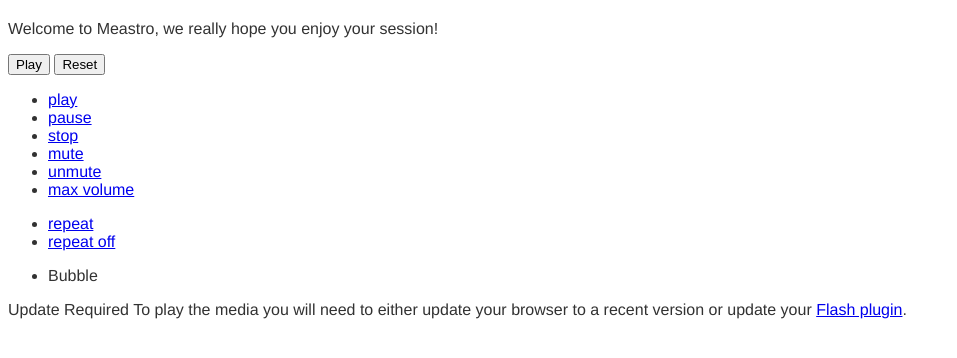
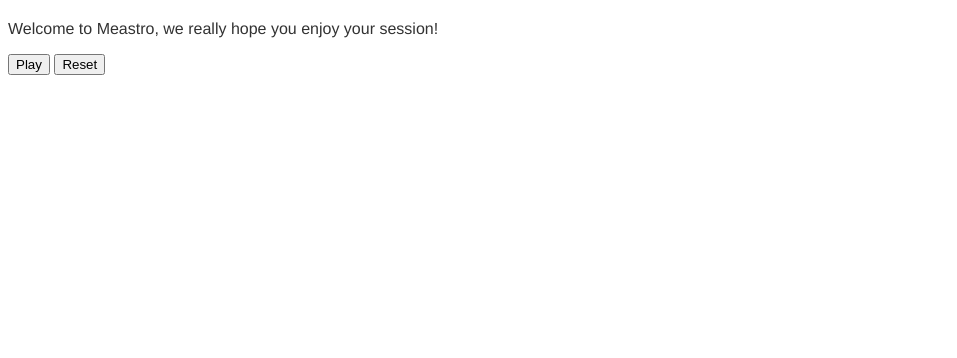
Before and after one commit to llovett/maestro, a Django app: template maestro_site/templates/index.html in a window 1280 px wide. Shown: the part 36-394 px from the top of the page, without its empty margins (0-957 px from the left). Run offline with Django 3.2, Linux system fonts and the light colour scheme; the template is opened without the code that fills it, so the values that code supplies are empty; parts of the project's set-up code (start-up, migrations or seed data) failed here and were passed over.

Commit message:
fixed typo; made javascript player invisible

```diff
--- a/maestro_site/static/script/sync.js
+++ b/maestro_site/static/script/sync.js
@@ -78,11 +78,11 @@ $( document ).ready(
 		       var requestToResponse = (localMillisAfter - localMillis)/2.0;
 
 		       // The offset
-		       var offset = date.time - localMillis - requestToResponse;
+		       var offset = data.time - localMillis - requestToResponse;
 		       maestro.utils.clientServerTimeOffset = offset;
 
 		       // For debugging only
-		       $('#status_text').text("server: "+date.time+", local: "+localMillis+"; your time offset is "+offset);
+		       $('#status_text').text("server: "+data.time+", local: "+localMillis+"; your time offset is "+offset);
 
 		       // Continue doing what we need, now having the offset calculated for us
 		       callback();
--- a/maestro_site/templates/index.html
+++ b/maestro_site/templates/index.html
@@ -36,45 +36,46 @@
 
 	  <!-- jplayer.org version of the player -->
 	  <div id="jquery_jplayer_1" class="jp-jplayer"></div>
-	  <div id="jp_container_1" class="jp-audio">
-	    <div class="jp-type-single">
-	      <div class="jp-gui jp-interface">
-		<ul class="jp-controls">
-		  <li><a href="javascript:;" class="jp-play" tabindex="1">play</a></li>
-		  <li><a href="javascript:;" class="jp-pause" tabindex="1">pause</a></li>
-		  <li><a href="javascript:;" class="jp-stop" tabindex="1">stop</a></li>
-		  <li><a href="javascript:;" class="jp-mute" tabindex="1" title="mute">mute</a></li>
-		  <li><a href="javascript:;" class="jp-unmute" tabindex="1" title="unmute">unmute</a></li>
-		  <li><a href="javascript:;" class="jp-volume-max" tabindex="1" title="max volume">max volume</a></li>
-		</ul>
-		<div class="jp-progress">
-		  <div class="jp-seek-bar">
-		    <div class="jp-play-bar"></div>
-		  </div>
-		</div>
-		<div class="jp-volume-bar">
-		  <div class="jp-volume-bar-value"></div>
-		</div>
-		<div class="jp-time-holder">
-		  <div class="jp-current-time"></div>
-		  <div class="jp-duration"></div>
-		  <ul class="jp-toggles">
-		    <li><a href="javascript:;" class="jp-repeat" tabindex="1" title="repeat">repeat</a></li>
-		    <li><a href="javascript:;" class="jp-repeat-off" tabindex="1" title="repeat off">repeat off</a></li>
-		  </ul>
-		</div>
-	      </div>
-	      <div class="jp-title">
-		<ul>
-		  <li>Bubble</li>
-		</ul>
-	      </div>
-	      <div class="jp-no-solution">
-		<span>Update Required</span>
-		To play the media you will need to either update your browser to a recent version or update your <a href="http://get.adobe.com/flashplayer/" target="_blank">Flash plugin</a>.
-	      </div>
-	    </div>
-	  </div>
+	  <!-- <div id="jp_container_1" class="jp-audio"> -->
+	  <!--   <div class="jp-type-single"> -->
+	  <!--     <div class="jp-gui jp-interface"> -->
+	  <!-- 	<ul class="jp-controls"> -->
+	  <!-- 	  <li><a href="javascript:;" class="jp-play" tabindex="1">play</a></li> -->
+	  <!-- 	  <li><a href="javascript:;" class="jp-pause" tabindex="1">pause</a></li> -->
+	  <!-- 	  <li><a href="javascript:;" class="jp-stop" tabindex="1">stop</a></li> -->
+	  <!-- 	  <li><a href="javascript:;" class="jp-mute" tabindex="1" title="mute">mute</a></li> -->
+	  <!-- 	  <li><a href="javascript:;" class="jp-unmute" tabindex="1" title="unmute">unmute</a></li> -->
+	  <!-- 	  <li><a href="javascript:;" class="jp-volume-max" tabindex="1" title="max volume">max volume</a></li> -->
+	  <!-- 	</ul> -->
+	  <!-- 	<div class="jp-progress"> -->
+	  <!-- 	  <div class="jp-seek-bar"> -->
+	  <!-- 	    <div class="jp-play-bar"></div> -->
+	  <!-- 	  </div> -->
+	  <!-- 	</div> -->
+	  <!-- 	<div class="jp-volume-bar"> -->
+	  <!-- 	  <div class="jp-volume-bar-value"></div> -->
+	  <!-- 	</div> -->
+	  <!-- 	<div class="jp-time-holder"> -->
+	  <!-- 	  <div class="jp-current-time"></div> -->
+	  <!-- 	  <div class="jp-duration"></div> -->
+	  <!-- 	  <ul class="jp-toggles"> -->
+	  <!-- 	    <li><a href="javascript:;" class="jp-repeat" tabindex="1" title="repeat">repeat</a></li> -->
+	  <!-- 	    <li><a href="javascript:;" class="jp-repeat-off" tabindex="1" title="repeat off">repeat off</a></li> -->
+	  <!-- 	  </ul> -->
+	  <!-- 	</div> -->
+	  <!--     </div> -->
+	  <!--     <div class="jp-title"> -->
+	  <!-- 	<ul> -->
+	  <!-- 	  <li>Bubble</li> -->
+	  <!-- 	</ul> -->
+	  <!--     </div> -->
+	  <!--     <div class="jp-no-solution"> -->
+	  <!-- 	<span>Update Required</span> -->
+	  <!-- 	To play the media you will need to either update your browser to a recent version or update your <a href="http://get.adobe.com/flashplayer/" target="_blank">Flash plugin</a>. -->
+	  <!--     </div> -->
+	  <!--   </div> -->
+	  <!-- </div> -->
+
 	  <!-- end of jplayer player -->
 
 	</div>
```
